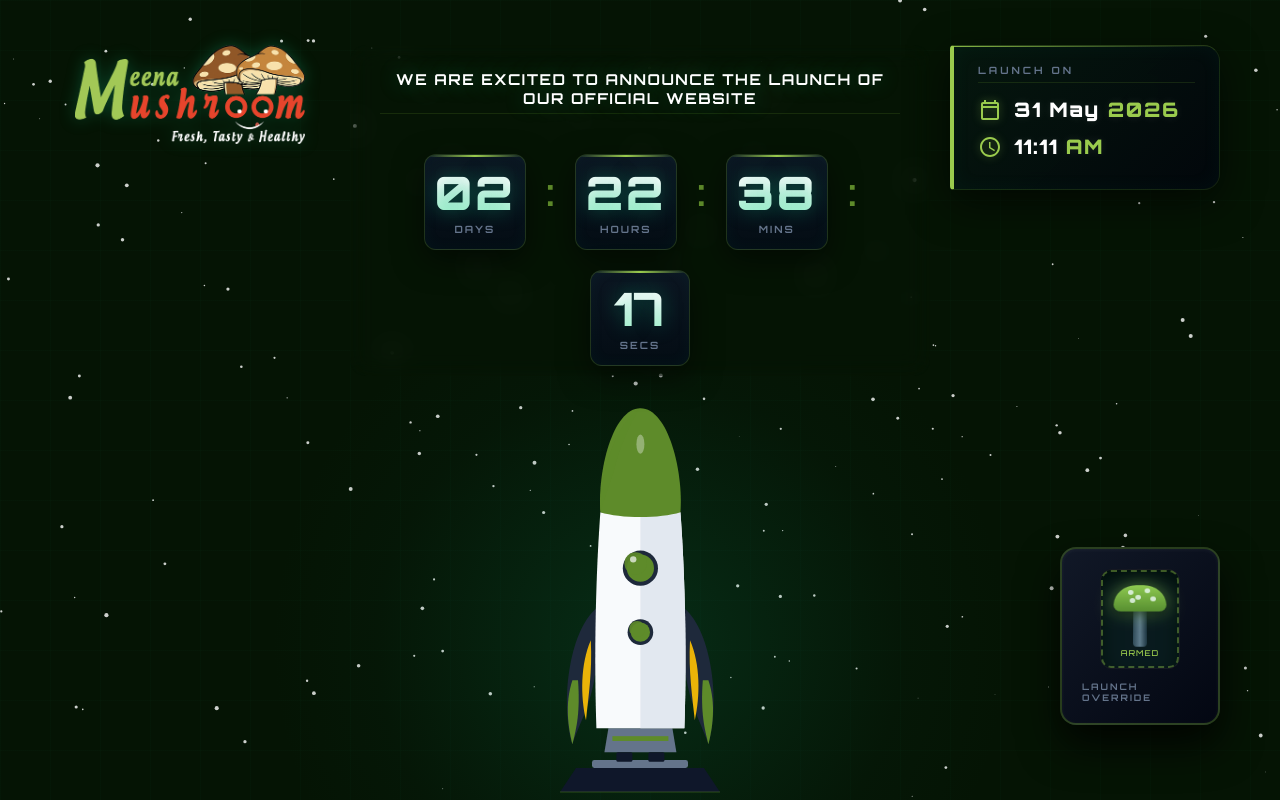
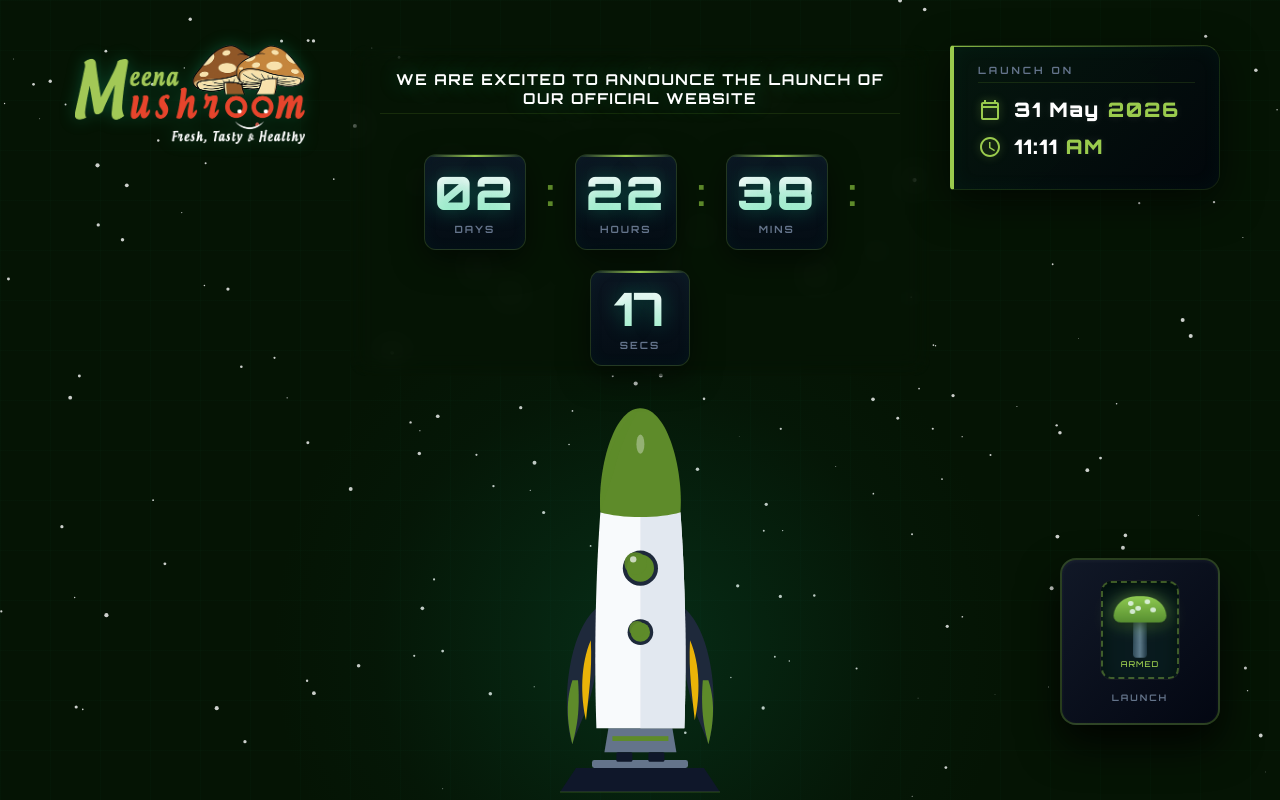
Before and after one commit to designeronmission/Meena_Mushrooom, a plain HTML site: page index.html in a window 1280 px wide. Drawn offline with nearby package versions, Linux system fonts and the light colour scheme.

```diff
--- a/index.html
+++ b/index.html
@@ -556,7 +556,7 @@
                     <div class="mushroom-lever-stem" id="launchTriggerBtn" onclick="toggleLeverTriggered()"></div>
                     <div class="mushroom-glass-cover"></div>
                 </div>
-                <span class="console-label">Launch Override</span>
+                <span class="console-label">Launch</span>
             </div>
         </div>
     </div>
```
